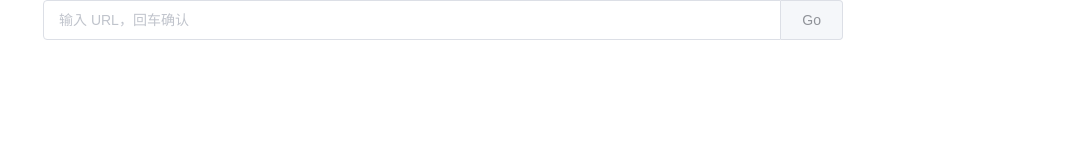
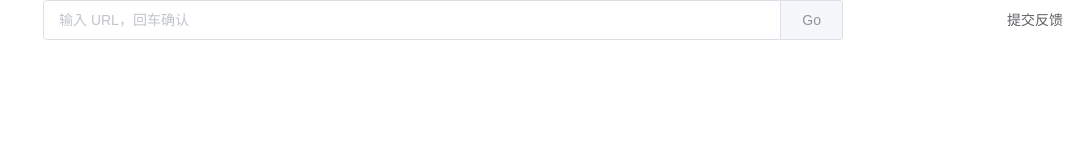
Before and after one commit to run27017/swagger-doc-preview, a Vue app: page / in a window 1280 px wide. Shown: the top 160 px of the page, without its empty margins (197-1280 px from the left). Built offline with nearby package versions, Linux system fonts and the light colour scheme.

Commit message:
添加提交 ISSUES 的链接

```diff
--- a/src/App.vue
+++ b/src/App.vue
@@ -4,6 +4,7 @@
       <el-input placeholder="输入 URL，回车确认" v-model="urlTyping" @change="onChange">
         <el-button slot="append">Go</el-button>
       </el-input>
+      <el-link href="https://gitee.com/run27017/swagger-doc-preview/issues" target="_blank" class="issues">提交反馈</el-link>
     </div>
     <div class="main">
       <SwaggerPreview :url="url" v-if="url" />
@@ -44,6 +45,12 @@ export default {
   height: calc(100vh - 40px);
   overflow-y: auto;
 }
+
+.issues {
+  line-height: 40px;
+  position: absolute;
+  right: 20px;
+}
 </style>
 
 <style lang="scss">
```
